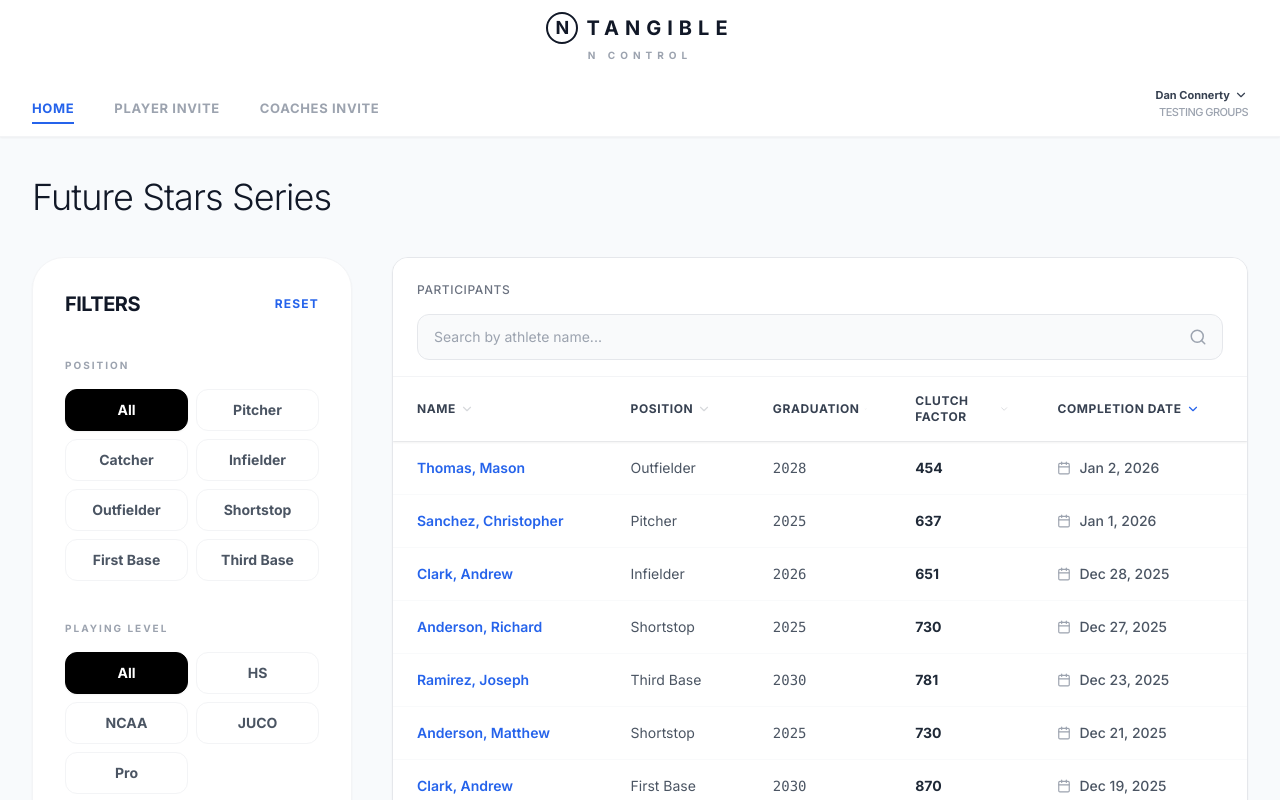
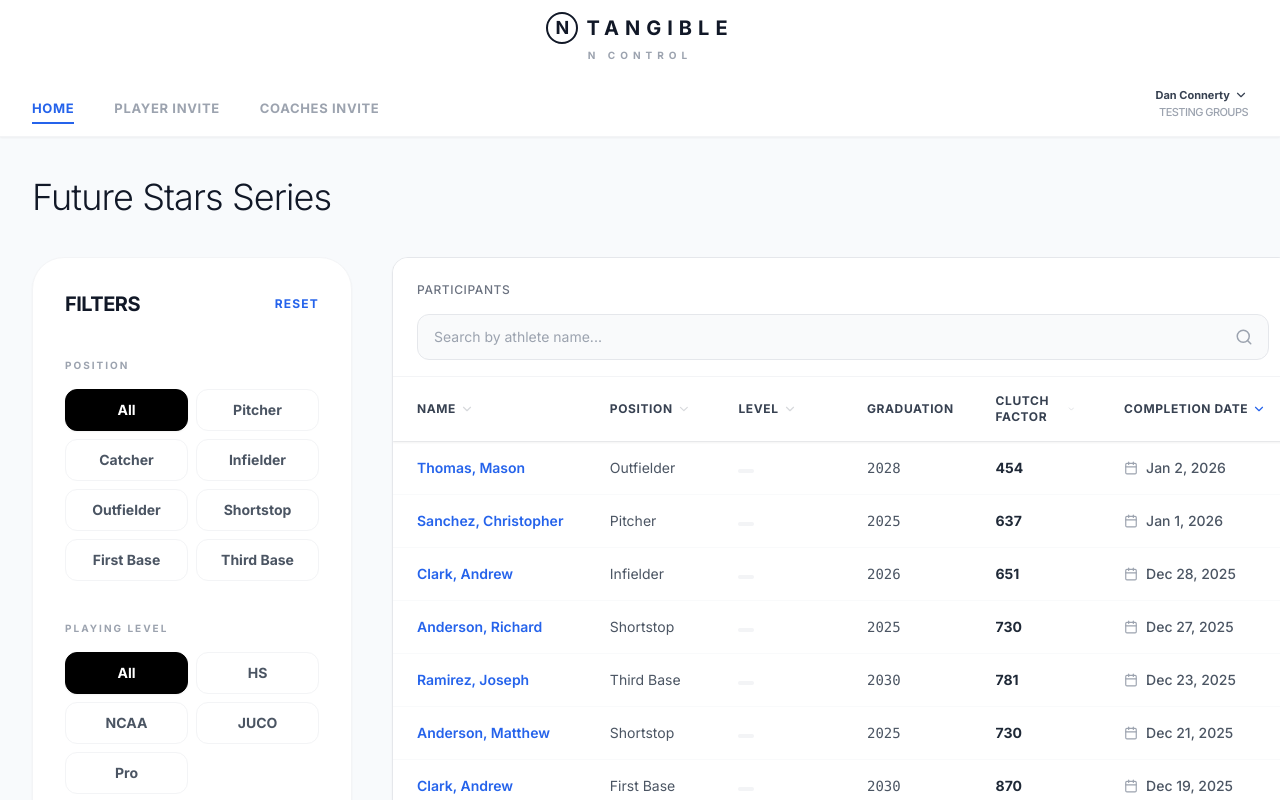
Before and after one commit to danconnerty/NTangiblePartnerView, a React (Vite) app: page / in a window 1280 px wide. Shown: the top 800 px of the page. Built offline with nearby package versions, Linux system fonts and the light colour scheme.

Commit message:
Update ParticipantTable.tsx

```diff
--- a/components/ParticipantTable.tsx
+++ b/components/ParticipantTable.tsx
@@ -5,15 +5,20 @@ import { Player } from '../types';
 import { MOCK_PLAYERS } from '../mockData';
 import ScoutingModal from './ScoutingModal';
 
-type SortField = 'graduationYear' | 'clutchFactor' | 'name' | 'position' | 'lastTestedDate';
+type SortField = 'graduationYear' | 'clutchFactor' | 'name' | 'position' | 'lastTestedDate' | 'level';
 type SortDirection = 'asc' | 'desc';
 
 interface ParticipantTableProps {
   externalPosition?: string;
   externalGradYear?: string;
+  externalLevel?: string;
 }
 
-const ParticipantTable: React.FC<ParticipantTableProps> = ({ externalPosition = 'All', externalGradYear = 'All' }) => {
+const ParticipantTable: React.FC<ParticipantTableProps> = ({
+  externalPosition = 'All',
+  externalGradYear = 'All',
+  externalLevel = 'All'
+}) => {
   const [searchQuery, setSearchQuery] = useState('');
   const [sortField, setSortField] = useState<SortField>('lastTestedDate');
   const [sortDirection, setSortDirection] = useState<SortDirection>('desc');
@@ -51,7 +56,12 @@ const ParticipantTable: React.FC<ParticipantTableProps> = ({ externalPosition =
       result = result.filter(p => String(p.graduationYear) === externalGradYear);
     }
 
-    // 4. Sorting logic
+    // 4. Level Filter (from props)
+    if (externalLevel !== 'All') {
+      result = result.filter(p => p.level === externalLevel);
+    }
+
+    // 5. Sorting logic
     result.sort((a, b) => {
       const valA = a[sortField] ?? '';
       const valB = b[sortField] ?? '';
@@ -62,7 +72,7 @@ const ParticipantTable: React.FC<ParticipantTableProps> = ({ externalPosition =
     });
 
     return result;
-  }, [searchQuery, externalPosition, externalGradYear, sortField, sortDirection]);
+  }, [searchQuery, externalPosition, externalGradYear, externalLevel, sortField, sortDirection]);
 
   const SortIndicator = ({ field }: { field: SortField }) => {
     if (sortField !== field) return <ChevronDown size={14} className="opacity-20" />;
@@ -90,7 +100,7 @@ const ParticipantTable: React.FC<ParticipantTableProps> = ({ externalPosition =
       </div>
 
       <div className="overflow-x-auto max-h-[700px] scrollbar-thin scrollbar-thumb-gray-200">
-        <table className="w-full text-left table-fixed min-w-[800px]">
+        <table className="w-full text-left table-fixed min-w-[900px]">
           <thead className="sticky top-0 bg-white z-20 shadow-sm border-b border-gray-100">
             <tr>
               <th
@@ -107,6 +117,14 @@ const ParticipantTable: React.FC<ParticipantTableProps> = ({ externalPosition =
               >
                  <div className="flex items-center gap-1">
                   Position <SortIndicator field="position" />
+                </div>
+              </th>
+               <th
+                className="w-1/6 px-6 py-4 text-xs font-bold text-gray-700 uppercase tracking-wider cursor-pointer hover:bg-gray-50 transition-colors"
+                onClick={() => handleSort('level')}
+              >
+                 <div className="flex items-center gap-1">
+                  Level <SortIndicator field="level" />
                 </div>
               </th>
               <th
@@ -152,6 +170,11 @@ const ParticipantTable: React.FC<ParticipantTableProps> = ({ externalPosition =
                   <td className="px-6 py-4 whitespace-nowrap text-sm text-gray-600">
                     {player.position}
                   </td>
+                  <td className="px-6 py-4 whitespace-nowrap text-sm text-gray-600">
+                    <span className="inline-block bg-gray-100 text-gray-600 px-2 py-0.5 rounded text-xs font-medium">
+                      {player.level}
+                    </span>
+                  </td>
                   <td className="px-6 py-4 whitespace-nowrap text-sm text-gray-600 font-mono">
                     {player.graduationYear}
                   </td>
@@ -168,7 +191,7 @@ const ParticipantTable: React.FC<ParticipantTableProps> = ({ externalPosition =
               ))
             ) : (
               <tr>
-                <td colSpan={5} className="px-6 py-20 text-center">
+                <td colSpan={6} className="px-6 py-20 text-center">
                   <div className="flex flex-col items-center gap-2 text-gray-400">
                     <p className="italic text-sm">No athletes found matching your current filters.</p>
                   </div>
```
